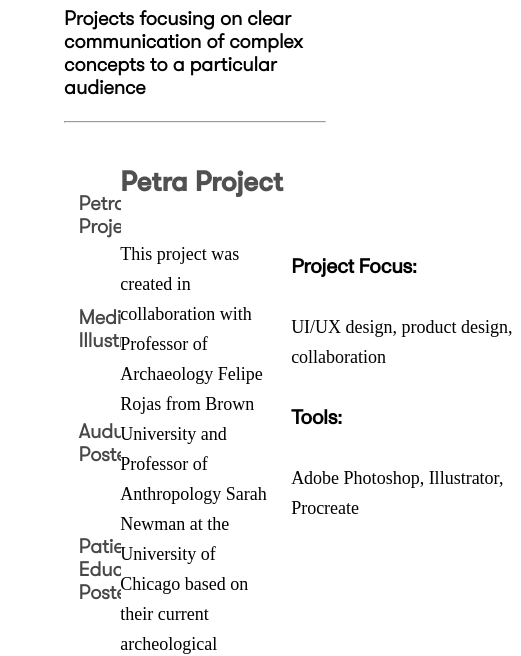
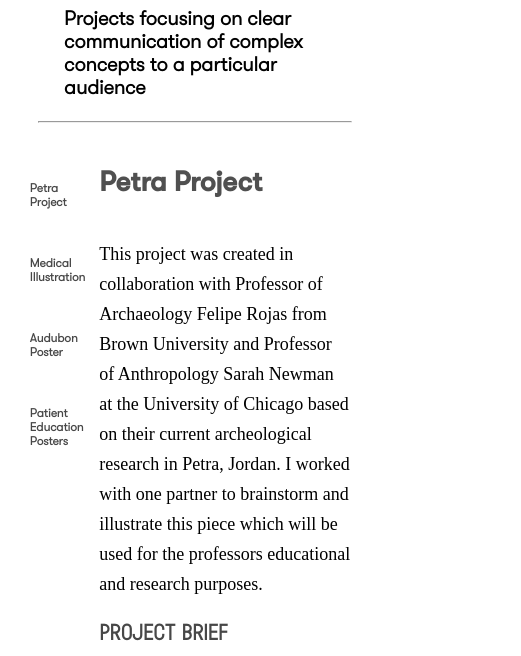
Before and after one commit to alexhogue/portfolio-home, a plain HTML site: page vis-comm.html in a window 390 px wide. Shown: the part 209-865 px from the top of the page, 521 px wide, since content can reach past the window. Drawn offline with Linux system fonts and the light colour scheme; a web font is replaced by a local one.

Commit message:
feat: vis-comm responsive

```diff
--- a/vis-comm.css
+++ b/vis-comm.css
@@ -173,7 +173,7 @@ li:not(:last-child) {
 }
 .button {
   width:20px;
-  height: fit-content;
+  height: auto;
   opacity: 80%;
 }
 .button:hover {
@@ -189,3 +189,33 @@ li:not(:last-child) {
   width: 33%;
   height: auto;
 }
+
+@media screen and (max-width: 768px) {
+  #titleArea{
+    padding-top: 25px;
+    margin-left: 8%;
+    margin-right: 8%;
+  }
+  .section, #conclusion{
+    margin-left: 8%;
+    margin-right: 8%;
+  }
+  .overview-section{
+    flex-direction: column;
+  }
+  .proj-nav-title{
+    font-size: 12px;
+  }
+  #sidebar {
+    height: auto;
+    width: 18.5%;
+    position: fixed;
+    z-index: 1;
+    top: 42%;
+    margin-left: 1.5%;
+    overflow-x: hidden;
+    padding-top: 20px;
+    transition: top 0.3s ease;
+  }
+
+}
--- a/vis-comm.html
+++ b/vis-comm.html
@@ -44,10 +44,10 @@
     </div>
     <div id="web-content">
         <div id="sidebar">
-            <a class="proj-link" href="#petra-project"><h4>Petra Project</h4></a>
-            <a class="proj-link" href="#medical-illustration"><h4>Medical Illustration</h4></a>
-            <a class="proj-link" href="#audubon-poster"><h4>Audubon Poster</h4></a>
-            <a class="proj-link" href="#patient-ill"><h4>Patient Education Posters</h4></a>
+            <a class="proj-link" href="#petra-project"><h4 class="proj-nav-title">Petra Project</h4></a>
+            <a class="proj-link" href="#medical-illustration"><h4 class="proj-nav-title">Medical Illustration</h4></a>
+            <a class="proj-link" href="#audubon-poster"><h4 class="proj-nav-title">Audubon Poster</h4></a>
+            <a class="proj-link" href="#patient-ill"><h4 class="proj-nav-title">Patient Education Posters</h4></a>
         </div>
     <div id="main-sec">
         <div id="content-sec">
```
